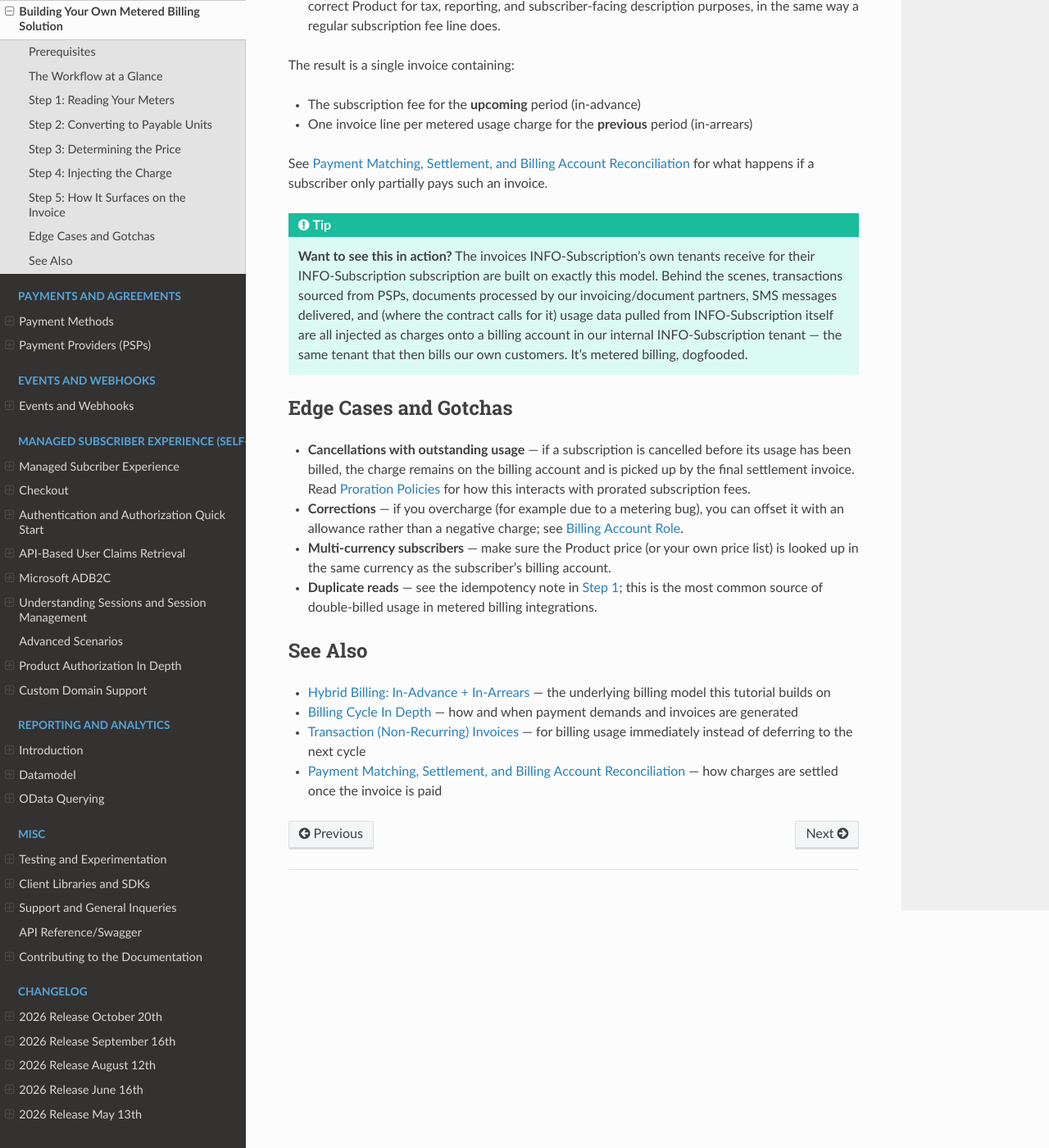
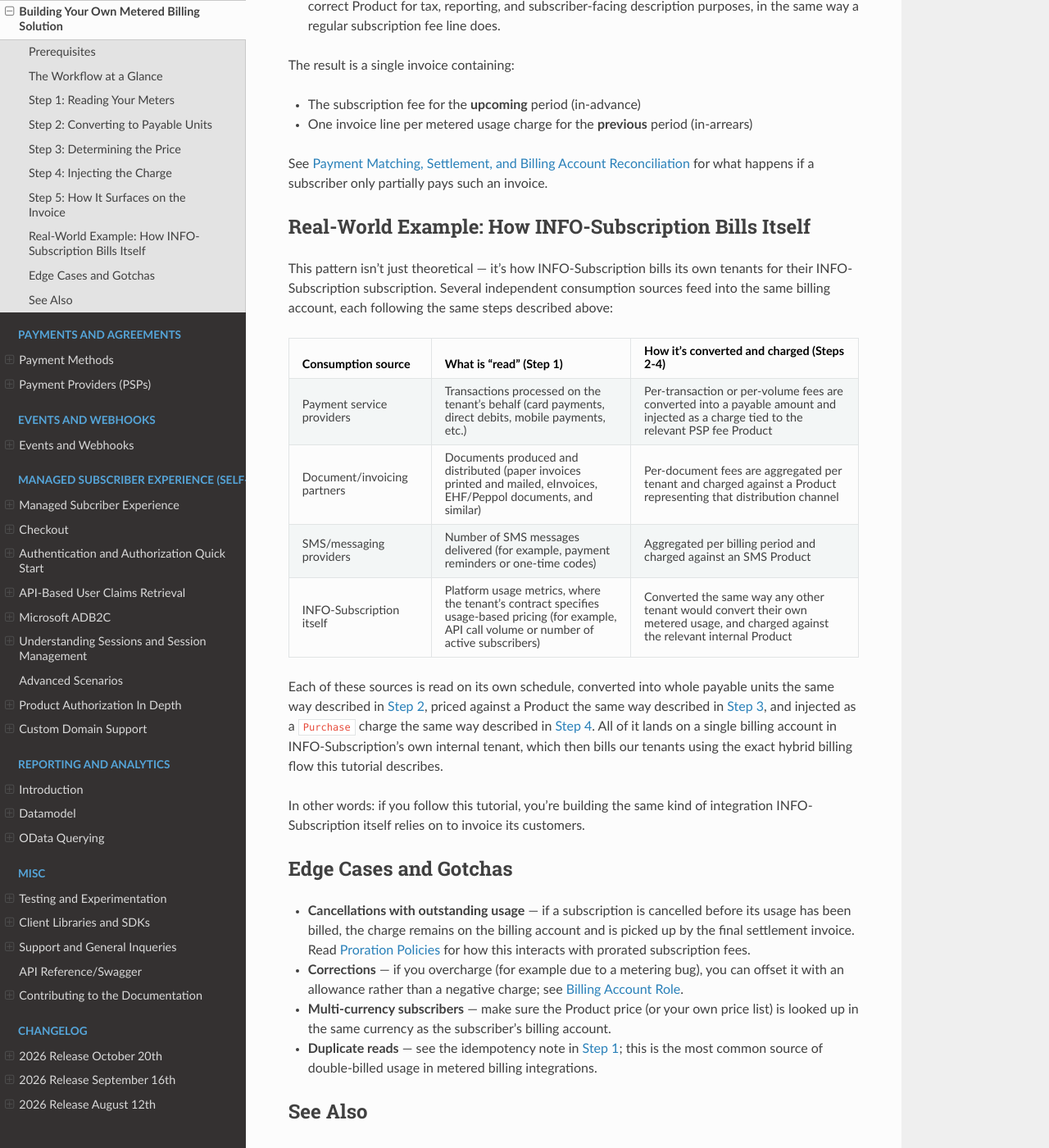
Before and after one commit to infosoftas/info-subscription-doc, a Sphinx documentation site: the page built from source/billing/metered-billing-tutorial.rst, in a window 1280 px wide and 1400 px high, scrolled down 5308 px. Shown: the whole window at 82% size. Built offline with Sphinx 7.4.7 and the Read the Docs theme 3.1.0, drawn with Linux system fonts in a browser that asks for light colours; formulas are drawn with MathJax 3.

Commit message:
Expand "how we bill ourselves" note into a full section
Replace the brief tip callout with a proper "Real-World Example: How
INFO-Subscription Bills Itself" section. Adds a table mapping each
real internal consumption source (PSPs, document/invoicing partners,
SMS providers, and INFO-Subscription's own usage metrics where
contracted) to the tutorial's own Steps 1-4, plus a short closing note
tying it back to the hybrid billing flow. Also adds a
metered-billing-conversion anchor on Step 2 so it can be cross-linked.

Co-authored-by: Copilot <223556219+Copilot@users.noreply.github.com>

```diff
--- a/source/billing/metered-billing-tutorial.rst
+++ b/source/billing/metered-billing-tutorial.rst
@@ -49,6 +49,8 @@ A few things to plan for when designing the read step:
 - **Cadence**: You can read as often as you like (e.g. hourly aggregation) but you don't have to charge that often. It's common to aggregate reads and inject a single charge per subscriber per billing period, timed to land before the next invoice is generated.
 - **Idempotency**: Since a charge is a simple monetary entry, re-reading the same usage window twice and posting it twice will double-bill the subscriber. Keep track of which usage windows have already been converted into a charge (for example, by recording the ``endTime`` you last billed up to).
 - **Alignment with the billing cycle**: To keep the "in-arrears usage alongside in-advance subscription fee" story intuitive for subscribers, align your read/charge cadence with the subscriber's :ref:`billing cycle <billing-cycle>` so usage from period N appears on the invoice for period N+1, not scattered across unrelated invoices.
+
+.. _metered-billing-conversion:
 
 Step 2: Converting to Payable Units
 ====================================
@@ -188,8 +190,34 @@ The result is a single invoice containing:
 
 See :ref:`Payment Matching, Settlement, and Billing Account Reconciliation <payment-matching-settlement>` for what happens if a subscriber only partially pays such an invoice.
 
-.. tip::
-    **Want to see this in action?** The invoices |projectName|'s own tenants receive for their INFO-Subscription subscription are built on exactly this model. Behind the scenes, transactions sourced from PSPs, documents processed by our invoicing/document partners, SMS messages delivered, and (where the contract calls for it) usage data pulled from INFO-Subscription itself are all injected as charges onto a billing account in our internal INFO-Subscription tenant — the same tenant that then bills our own customers. It's metered billing, dogfooded.
+Real-World Example: How INFO-Subscription Bills Itself
+=========================================================
+
+This pattern isn't just theoretical — it's how |projectName| bills its own tenants for their INFO-Subscription subscription. Several independent consumption sources feed into the same billing account, each following the same steps described above:
+
+.. list-table::
+   :header-rows: 1
+   :widths: 25 35 40
+
+   * - Consumption source
+     - What is "read" (Step 1)
+     - How it's converted and charged (Steps 2-4)
+   * - Payment service providers
+     - Transactions processed on the tenant's behalf (card payments, direct debits, mobile payments, etc.)
+     - Per-transaction or per-volume fees are converted into a payable amount and injected as a charge tied to the relevant PSP fee Product
+   * - Document/invoicing partners
+     - Documents produced and distributed (paper invoices printed and mailed, eInvoices, EHF/Peppol documents, and similar)
+     - Per-document fees are aggregated per tenant and charged against a Product representing that distribution channel
+   * - SMS/messaging providers
+     - Number of SMS messages delivered (for example, payment reminders or one-time codes)
+     - Aggregated per billing period and charged against an SMS Product
+   * - INFO-Subscription itself
+     - Platform usage metrics, where the tenant's contract specifies usage-based pricing (for example, API call volume or number of active subscribers)
+     - Converted the same way any other tenant would convert their own metered usage, and charged against the relevant internal Product
+
+Each of these sources is read on its own schedule, converted into whole payable units the same way described in :ref:`Step 2 <metered-billing-conversion>`, priced against a Product the same way described in :ref:`Step 3 <metered-billing-pricing>`, and injected as a ``Purchase`` charge the same way described in :ref:`Step 4 <metered-billing-charging>`. All of it lands on a single billing account in |projectName|'s own internal tenant, which then bills our tenants using the exact hybrid billing flow this tutorial describes.
+
+In other words: if you follow this tutorial, you're building the same kind of integration |projectName| itself relies on to invoice its customers.
 
 Edge Cases and Gotchas
 =======================
```
